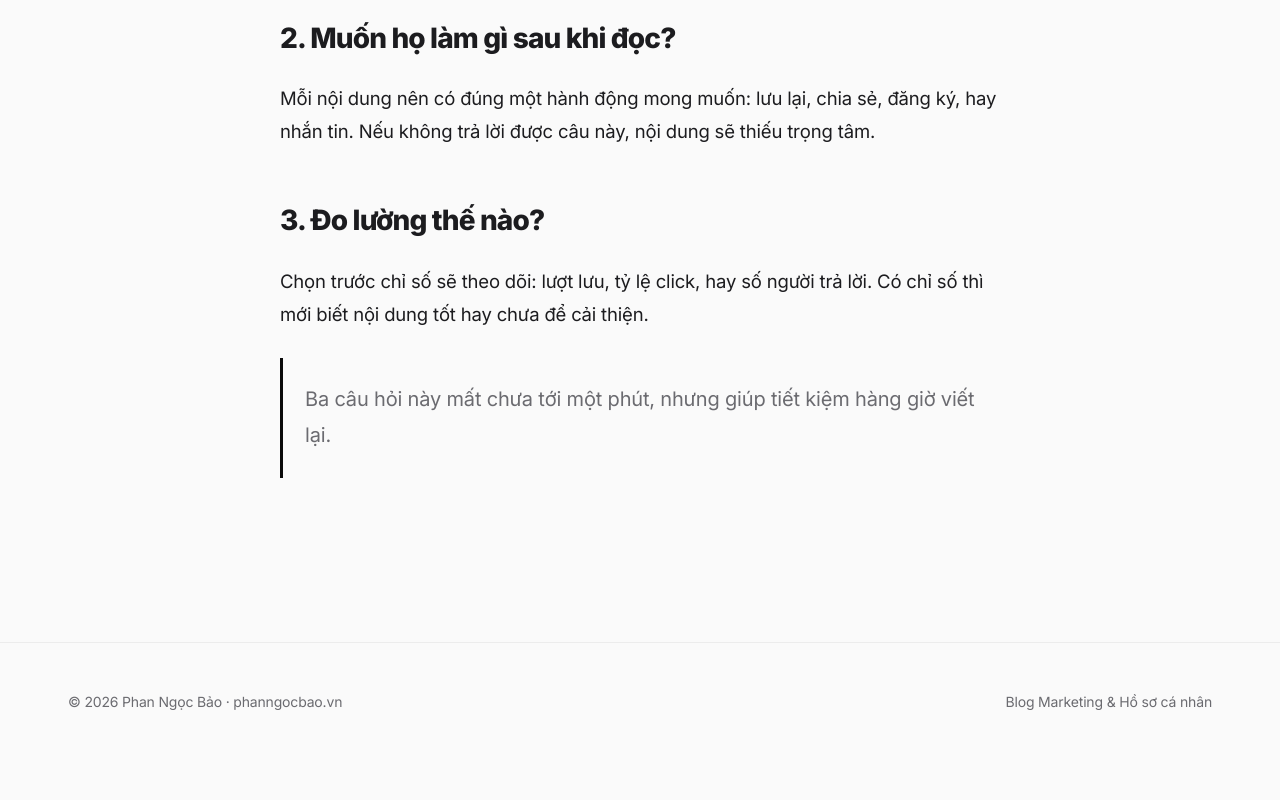
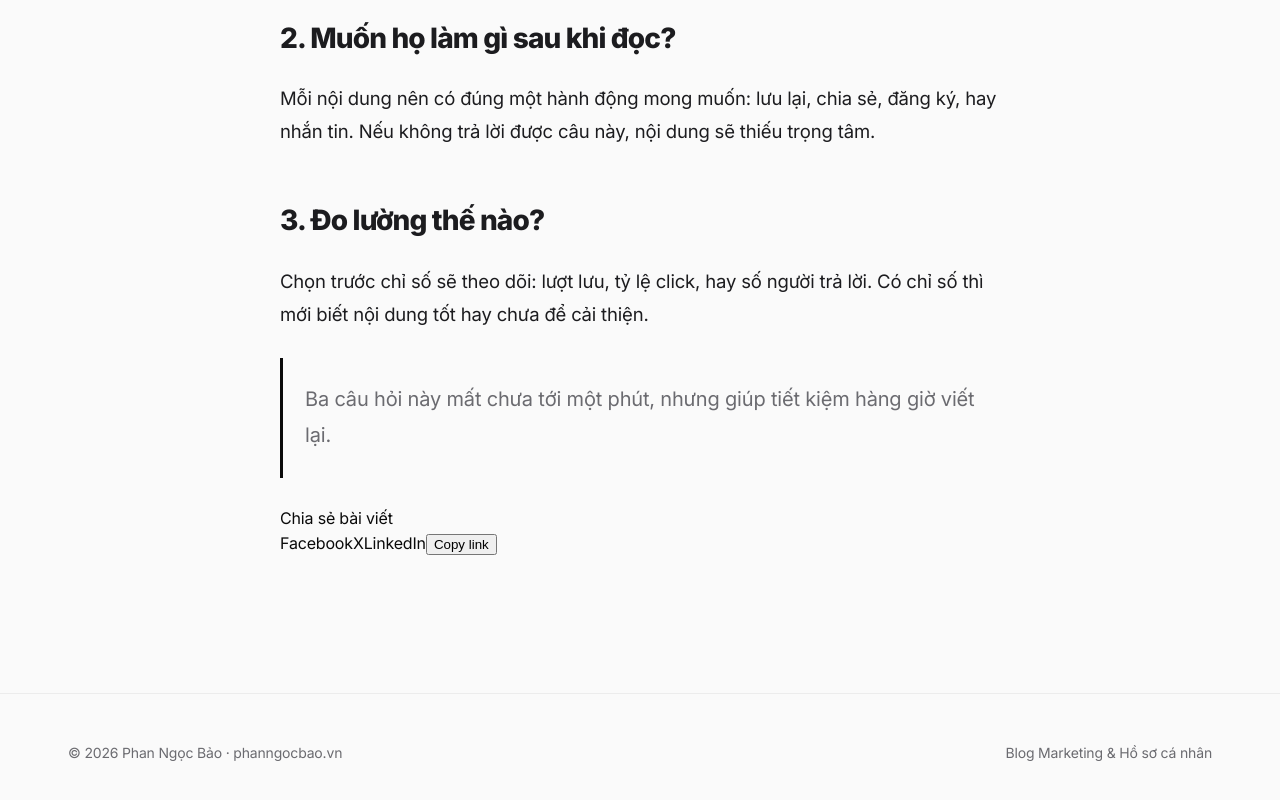
Before and after one commit to baoback/phanngocbao-website, a Next.js app in the folder website/: page /blog/3-cau-hoi-truoc-khi-lam-content/ in a window 1280 px wide. Shown: the part 1168-1968 px from the top of the page. Before the commit the page ends 1929 px from the top, so only its background shows below. Built offline with nearby package versions, Linux system fonts and the light colour scheme.

Commit message:
Add files via upload

```diff
--- a/website/app/blog/[slug]/page.jsx
+++ b/website/app/blog/[slug]/page.jsx
@@ -1,6 +1,7 @@
 import Link from 'next/link';
 import { notFound } from 'next/navigation';
 import { getAllPosts, getPostBySlug } from '@/lib/posts';
+import ShareBar from '@/app/components/ShareBar';
 
 export function generateStaticParams() {
   return getAllPosts().map((p) => ({ slug: p.slug }));
@@ -31,6 +32,7 @@ export default async function BlogPost({ params }) {
     month: 'long',
     year: 'numeric',
   });
+  const url = `https://phanngocbao.vn/blog/${slug}/`;
 
   return (
     <article className="post container">
@@ -52,6 +54,7 @@ export default async function BlogPost({ params }) {
         )}
       </div>
       <div className="post-body" dangerouslySetInnerHTML={{ __html: post.html }} />
+      <ShareBar url={url} title={post.title} />
     </article>
   );
 }
```
